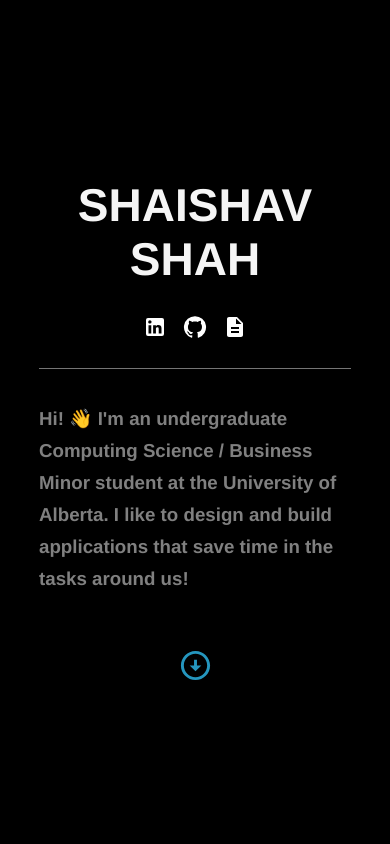
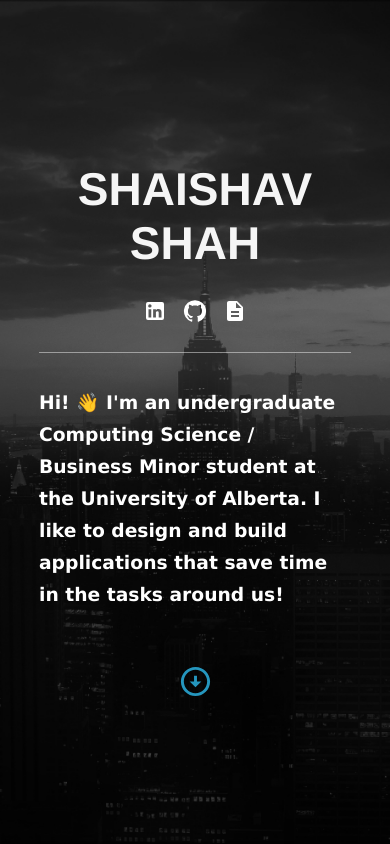
Before and after one commit to ShaishavShah04/ShaishavShah04.github.io, a React (Create React App) app: page / in a window 390 px wide. Shown: the top 844 px of the page. Built offline with nearby package versions, Linux system fonts and the light colour scheme.

Commit message:
Added background!

```diff
--- a/src/styles/Experience.css
+++ b/src/styles/Experience.css
@@ -64,12 +64,18 @@
 @media screen and (max-width: 1500px) {
     .education, .experience {
         flex-direction: column;
-        width: 80%;
+        width: 80vw;
+        padding: 20px;
+
     }
 
     .section-title {
         font-size: 46px;
         text-align: center;
+    }
+
+    .education-card, .experience-card {
+        margin: 25px 0;
     }
 }
 
--- a/src/styles/LandingPage.css
+++ b/src/styles/LandingPage.css
@@ -1,5 +1,8 @@
 .landing-page {
-    background-color: black;
+    background: url('./backgrounds/skyline.jpg'), rgb(0, 0, 0);
+    background-size: cover;
+    background-repeat: no-repeat;
+    background-position: center;
     margin: 0px;
     height: 100vh;
     width: 100%;
@@ -34,8 +37,9 @@
 }
 
 .landing-page .lower-box {
+    font-family: Verdana, Geneva, Tahoma, sans-serif;
     width: 60vw;
-    color: grey;
+    color: rgb(255, 255, 255);
     padding: 1vw;
     margin-top: 1vw;
     align-items: center;
@@ -99,7 +103,6 @@
     }
 
     .landing-page h1{
-        color: whitesmoke;
         font-size: 46px;
         text-align: center;
     }
@@ -114,10 +117,7 @@
     .landing-page .lower-box {
 
         width: 80vw;
-        color: grey;
         padding: 1vw;
         margin-top: 30px;
-        align-items: center;
-        line-height: 200%;
     }
 }
```
Also changed, not shown: src/styles/backgrounds/skyline.jpg (added), src/styles/backgrounds/splash.svg (deleted).
